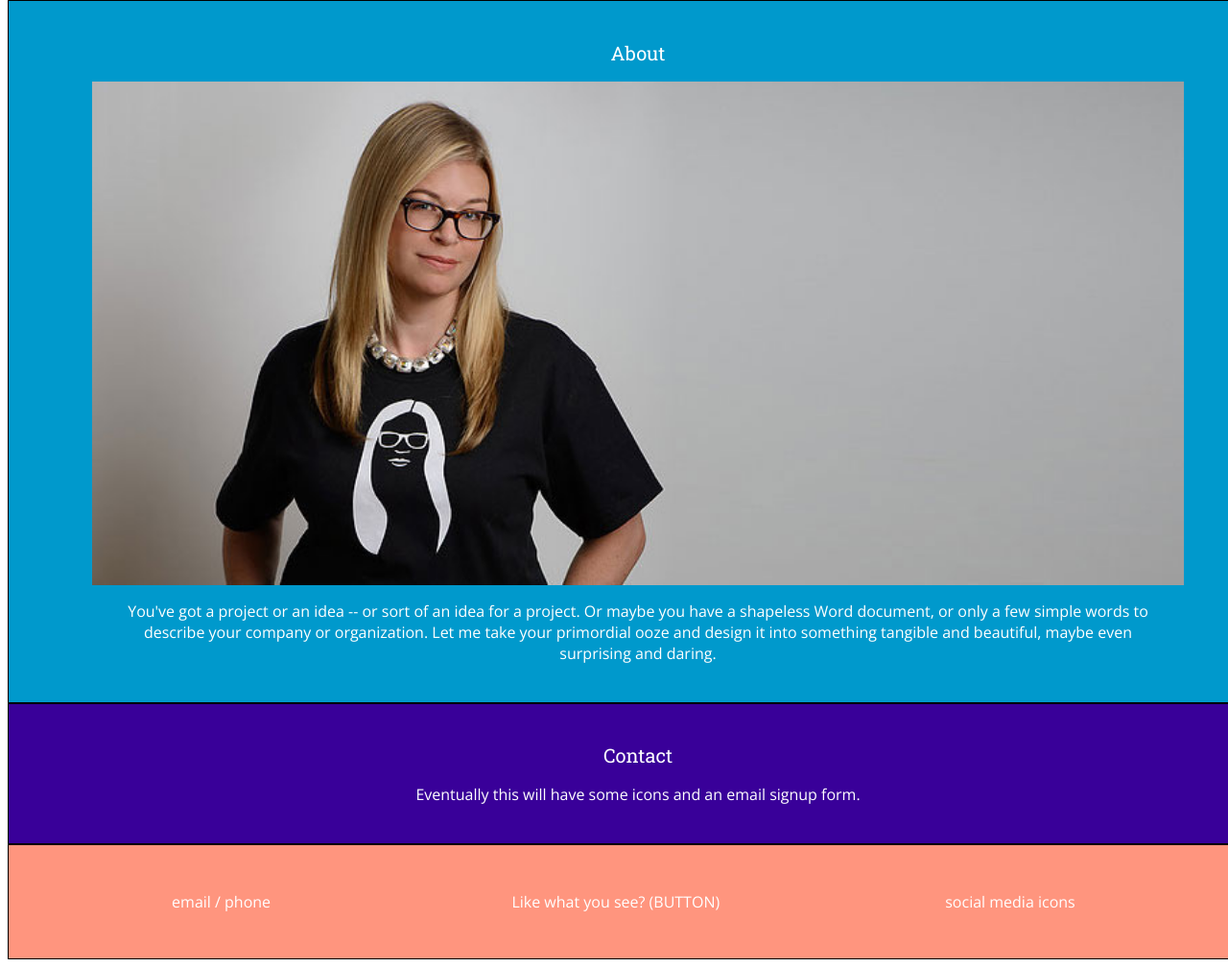
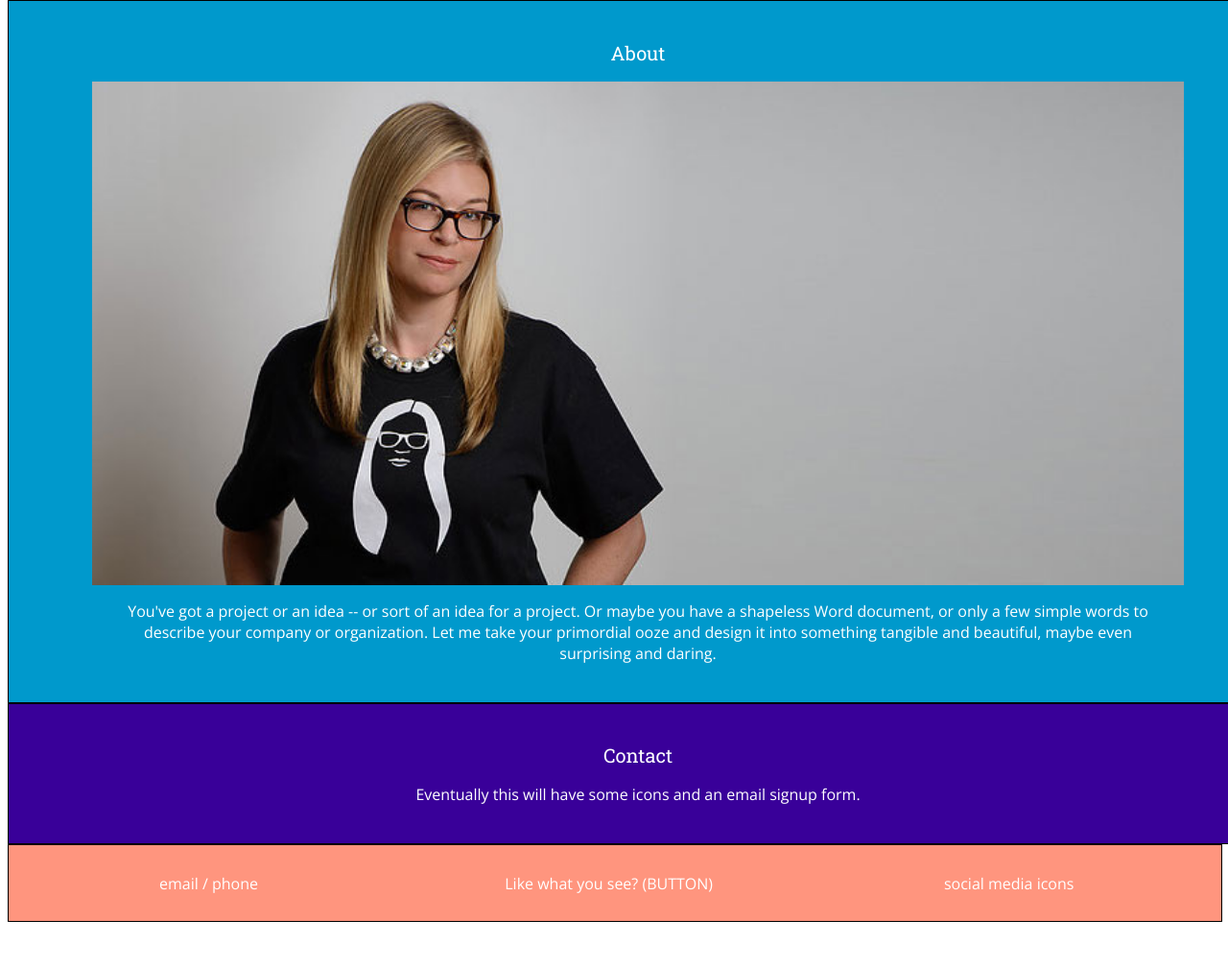
Before and after one commit to kdiehn/kdiehn.github.io, a plain HTML site: page unit_8/index.html in a window 1280 px wide. Shown: the part 1957-2965 px from the top of the page at 96% size. After the commit the page ends 2926 px from the top, so only its background shows below. Drawn offline with nearby package versions, Linux system fonts and the light colour scheme.

Commit message:
footer probs

```diff
--- a/unit_8/css/style.css
+++ b/unit_8/css/style.css
@@ -28,7 +28,6 @@ nav {
 footer {
     background-color: #FF957E;
     border: 1px black solid;
-    padding: 1em;
     width: 100%;
 }
 
@@ -282,20 +281,20 @@ a {
 
 #get_in_touch {
 	float: left;
-	padding: 1em;
-	width: 30%;
+	padding: 1%;
+	width: 31%;
 }
 
 #social {
 	float: left;
-	padding: 1em;
-	width: 30%;
+	padding: 1%;
+	width: 31%;
 }
 
 #quick_contact {
 	float: left;
-	padding: 1em;
-	width: 30%;
+	padding: 1%;
+	width: 31%;
 }
 
 @media only screen and (max-width: 960px) {
@@ -304,6 +303,8 @@ a {
 		margin-left: auto;
 		margin-right: auto;
 		padding: 0em;
+		width: 100%;
+
 	}
 
 	#get_in_touch {
```
